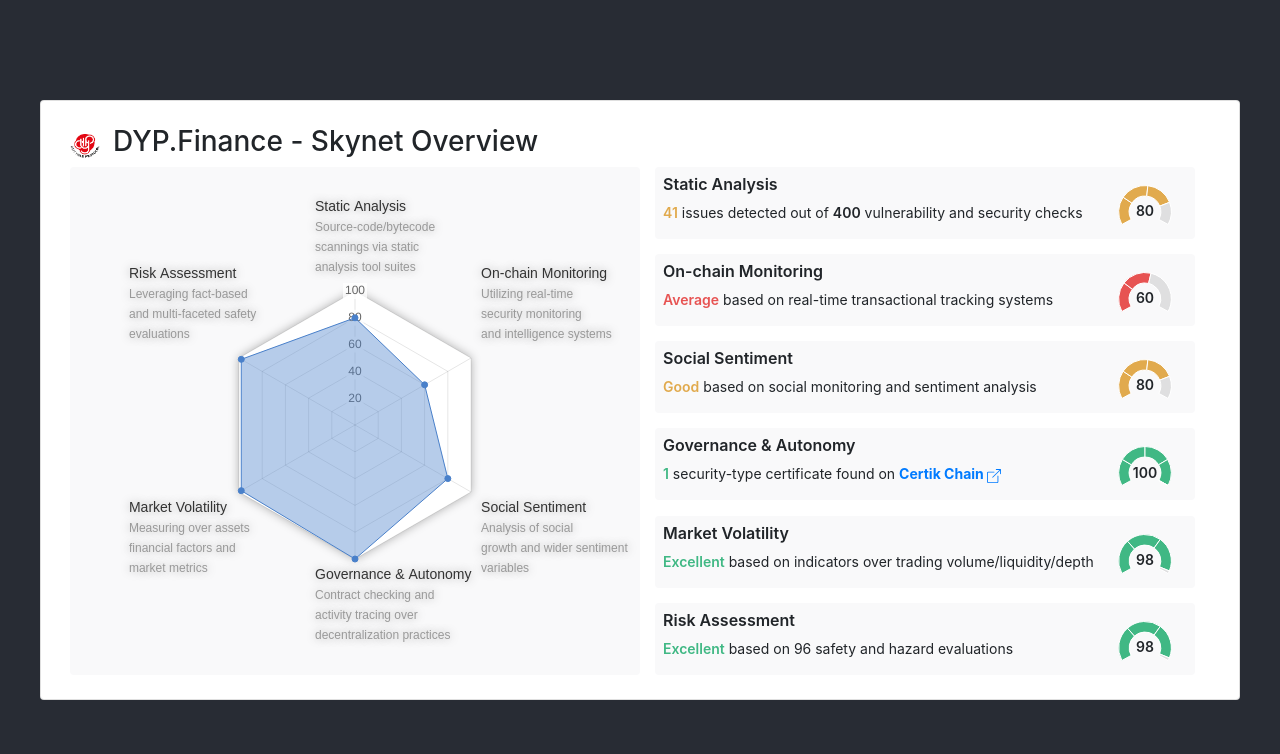
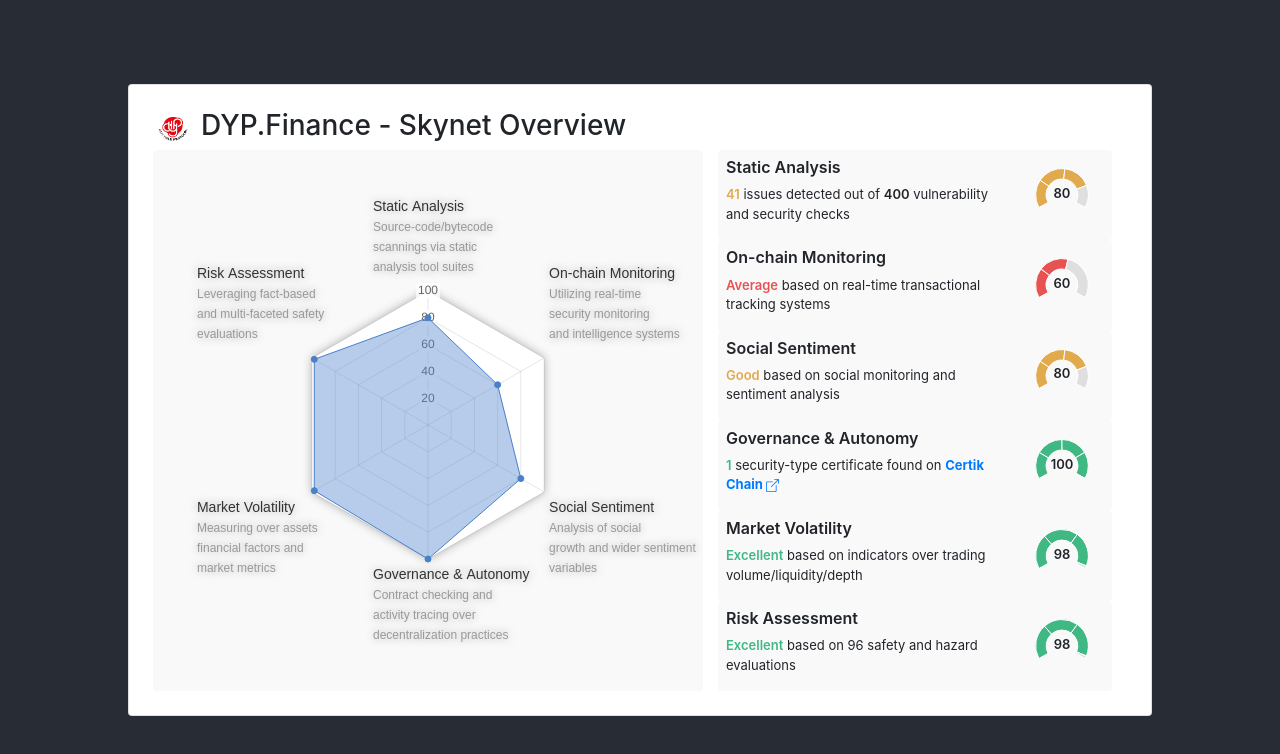
Before and after one commit to yw-zhou/certik-dashboard, a React (Create React App) app: page / in a window 1280 px wide. Shown: the top 754 px of the page. Built offline with nearby package versions, Linux system fonts and the light colour scheme.

Commit message:
support resizing

```diff
--- a/src/App.css
+++ b/src/App.css
@@ -9,8 +9,13 @@
 }
 
 .modal-container {
-  width: 1200px;
-  height: 600px;
+  max-width: 1200px;
+  min-width: 620px;
+  width: 80%;
+}
+
+.radar-col {
+  min-width: 550px;
 }
 
 .radar-wrapper {
@@ -22,12 +27,13 @@
 }
 
 p {
-  font-size: 14px;
+  font-size: 13px;
   margin-bottom: 0px;
 }
 
 .small-width {
   width: 100px;
+  height: 65px;
 }
 
 .fw-bold {
@@ -45,3 +51,8 @@
   width: 40px;
   height: 30px;
 }
+
+.guage-col {
+  min-height: 500px;
+  min-width: 320px;
+}
--- a/src/modalContainer.js
+++ b/src/modalContainer.js
@@ -1,4 +1,5 @@
 import React, { Component } from "react";
+import { useState, useEffect } from "react";
 import Card from "react-bootstrap/Card";
 import Container from "react-bootstrap/Container";
 import Row from "react-bootstrap/Row";
@@ -8,10 +9,9 @@
 import { TITLES } from "./consts";
 import logo from "./dyp-logo.png";
 
-class ModalContainer extends Component {
-  state = {};
+function ModalContainer() {
+  let windowSize = useWindowSize();
 
-  componentDidMount() {
   //typically would be requesting for data here
   const data = {
     primitives: [
@@ -24,27 +24,25 @@
     ],
   };
 
-    this.setState({ data: data.primitives, logo });
-  }
-
-  render() {
-    if (!this.state.data) return null;
-
   return (
     <Card className="modal-container p-4">
       <div className="d-flex align-items-center">
         <img className="logo" src={logo} alt="logo" />
         <h3 className="mx-2">DYP.Finance - Skynet Overview</h3>
       </div>
-        <Container className="h-100">
-          <Row className="h-100">
-            <Col className="w-50 p-0">
+      <Container>
+        <Row>
+          <Col className="p-0 radar-col">
             <RadarGraph
-                data={this.state.data.map((property) => property.score)}
+              data={data.primitives.map((property) => property.score)}
             />
           </Col>
-            <Col className="d-flex flex-column justify-content-between">
-              {this.state.data.map((property, i) => (
+          <Col
+            className={`d-flex flex-column justify-content-between guage-col ${
+              windowSize.width < 1145 && "p-0 mt-3"
+            }`}
+          >
+            {data.primitives.map((property, i) => (
               <GuageCard title={TITLES[i]} data={property} key={i} />
             ))}
           </Col>
@@ -53,6 +51,27 @@
     </Card>
   );
 }
+
+function useWindowSize() {
+  const [windowSize, setWindowSize] = useState({
+    width: undefined,
+    height: undefined,
+  });
+
+  useEffect(() => {
+    function handleResize() {
+      setWindowSize({
+        width: window.innerWidth,
+        height: window.innerHeight,
+      });
+    }
+
+    window.addEventListener("resize", handleResize);
+    handleResize();
+    return () => window.removeEventListener("resize", handleResize);
+  }, []);
+  console.log(windowSize);
+  return windowSize;
 }
 
 export default ModalContainer;
--- a/src/radarGraph.js
+++ b/src/radarGraph.js
@@ -25,11 +25,11 @@
               xCenter + radius * Math.cos((i - 0.5) * angle),
               yCenter + radius * Math.sin((i - 0.5) * angle)
             );
-            let xadd = 10 + radius * Math.cos((i + 3.5) * angle);
+            let xadd = 5 + radius * Math.cos((i + 3.5) * angle);
             let yadd = 20 + radius * Math.sin((i + 3.5) * angle);
 
             if (Math.abs(Math.cos((i + 3.5) * angle)).toFixed(2) === "0.00") {
-              xadd -= 50;
+              xadd -= 60;
             } else if (Math.cos((i + 3.5) * angle) < 0) {
               xadd -= 120;
             }
```
Lines whose indentation alone changed are shown as unchanged.
